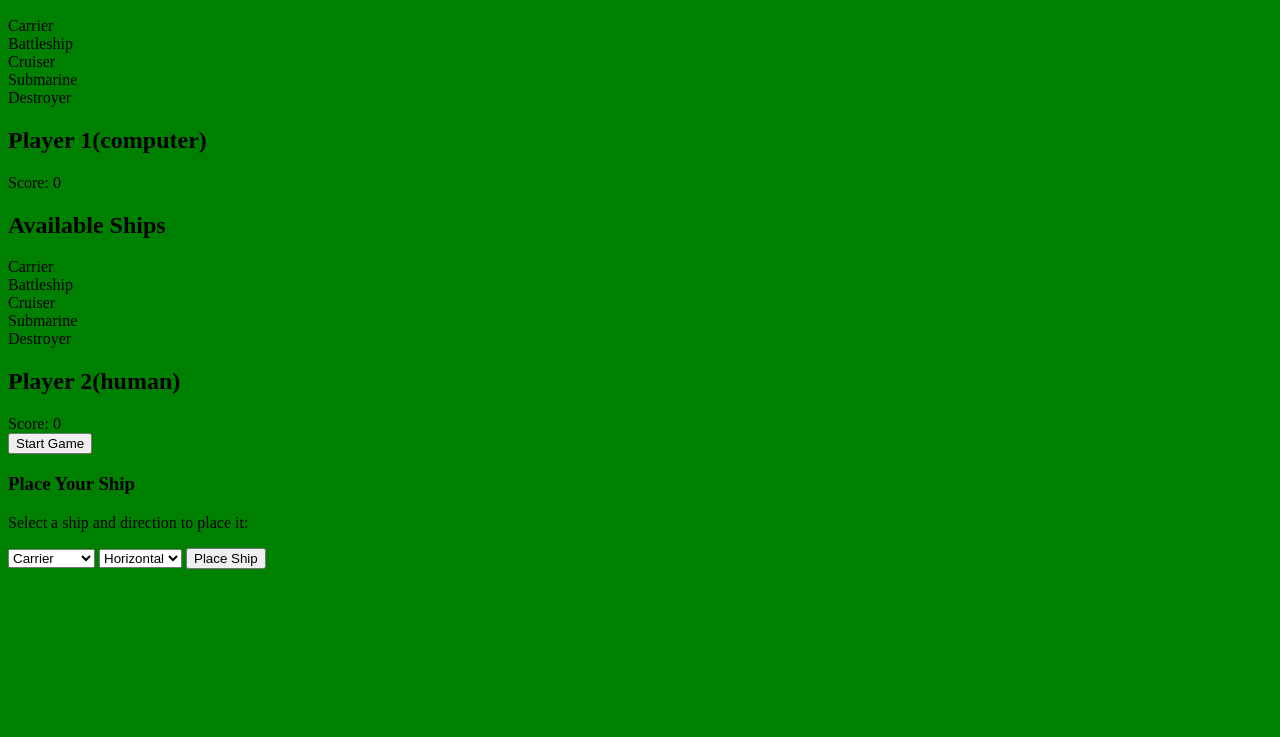
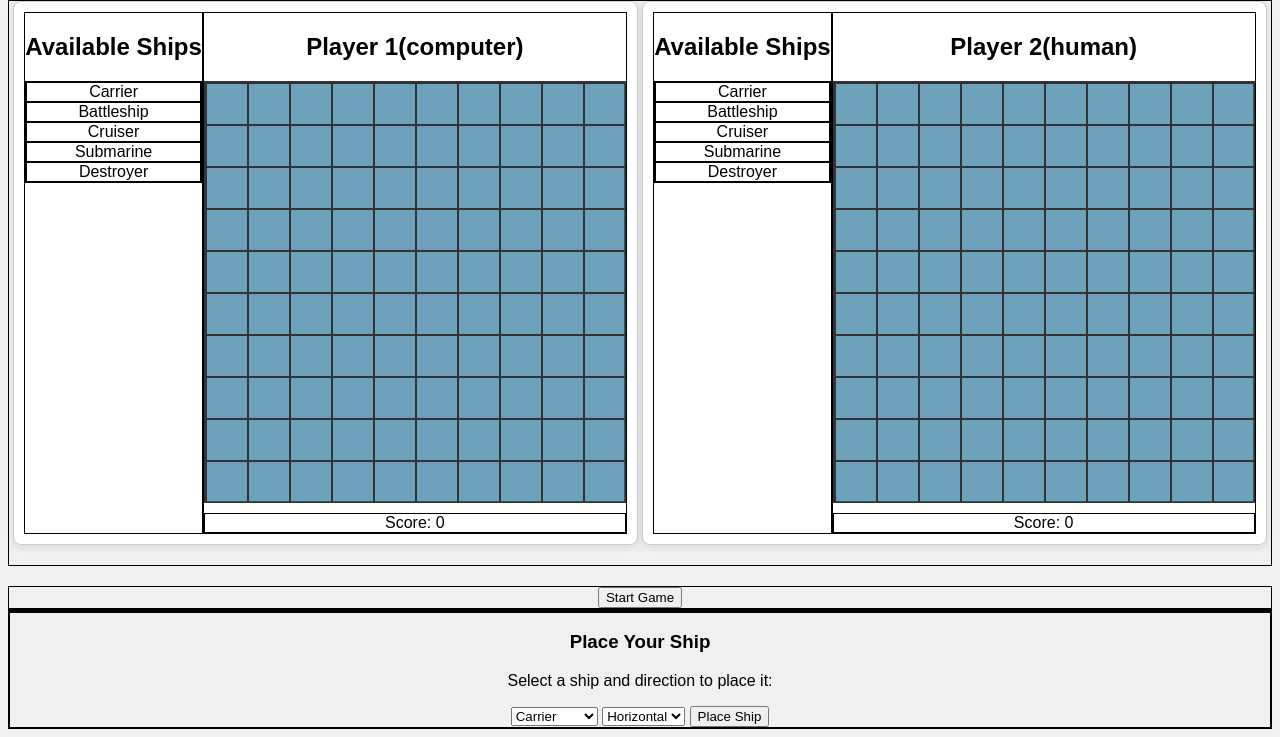
Before and after one commit to cdcutshaw/Odin-Battleship, a website built with webpack: page src/template.html in a window 1280 px wide. Shown: the part 110-847 px from the top of the page. Before the commit the page ends 800 px from the top, so only its background shows below. Built offline with nearby package versions, Linux system fonts and the light colour scheme.

Commit message:
add logic and styling for UI on pageload

```diff
--- a/src/index.js
+++ b/src/index.js
@@ -1,4 +1,10 @@
 import "./styles.css";
-import { setupTest } from "./modules/ship";
+import { display } from "./modules/display"
+import { gameFlow } from "./modules/gameFlow";
+
+window.onload = function() {
+    display.renderEmptyBoard('player1')
+    display.renderEmptyBoard('player2')
+}
 
 console.log(setupTest);
--- a/src/modules/display.js
+++ b/src/modules/display.js
@@ -0,0 +1,53 @@
+
+
+export const display = (function () {
+    function renderEmptyBoard(playerID) {
+        const board = document.getElementById(`${playerID}-board`);
+
+        board.innerHTML = '';
+
+        for(let x = 0; x < 10; x++) {
+            for(let y = 0; y < 10; y++) {
+                const cell = document.createElement('div');
+                cell.classList.add('cell');
+                cell.dataset.x = x;
+                cell.dataset.y = y;
+                board.appendChild(cell);
+            }
+        }
+    }
+
+    function updateStatusMessage(message) {
+        const statusMessage = document.getElementById('gameStatusMessage');
+        statusMessage.textContent = message;
+      }
+
+    function renderGameStart(){
+
+    }
+
+    function renderGameboard () {
+
+    }
+
+    function updateTurn(){
+
+    }
+
+    function renderGameOver(){
+
+    }
+
+    function handlePlayerClick() {
+
+    }
+
+    function enablePlayerMoves() {
+
+    }
+
+    return {
+        renderEmptyBoard,
+        updateStatusMessage,
+    }
+})();
--- a/src/styles.css
+++ b/src/styles.css
@@ -1,3 +1,67 @@
 body {
-  background-color: green;
+  font-family: Arial, sans-serif;
+  background-color: #f0f0f0;
+  text-align: center;
 }
+.header {
+  margin-bottom: 20px;
+}
+
+div {
+  border: 1px solid black;
+}
+
+.gameboardContainer, .gameboardSection {
+  display: flex;
+  justify-content: space-evenly;
+  flex-wrap: wrap;
+  margin-bottom: 20px;
+
+}
+
+
+.gameboardSection {
+  padding: 10px;
+  border: 1px solid #ccc;
+  background-color: #fff;
+  border-radius: 8px;
+  box-shadow: 0 2px 8px rgba(0, 0, 0, 0.1);
+}
+
+.board {
+  display: grid;
+  grid-template-columns: repeat(10, 40px); /* 10 columns of 40px each */
+  grid-template-rows: repeat(10, 40px);    /* 10 rows of 40px each */
+  gap: 2px; /* Space between the cells */
+  margin: 10px 0;
+  border: 2px solid #333;
+  justify-content: center;
+}
+
+.cell {
+  width: 40px;
+  height: 40px;
+  background-color: #14688f9d;
+  border: 1px solid #333;
+  display: flex;
+  justify-content: center;
+  align-items: center;
+  cursor: pointer;
+  transition: background-color 0.3s ease;
+}
+
+.cell:hover {
+  background-color: #093244;
+  color: white;
+}
+
+
+.cell.hit {
+  background-color: rgb(126, 5, 5);
+  color: white;
+}
+
+.cell.miss {
+  background-color:#093244;
+  color: white;
+}
```
